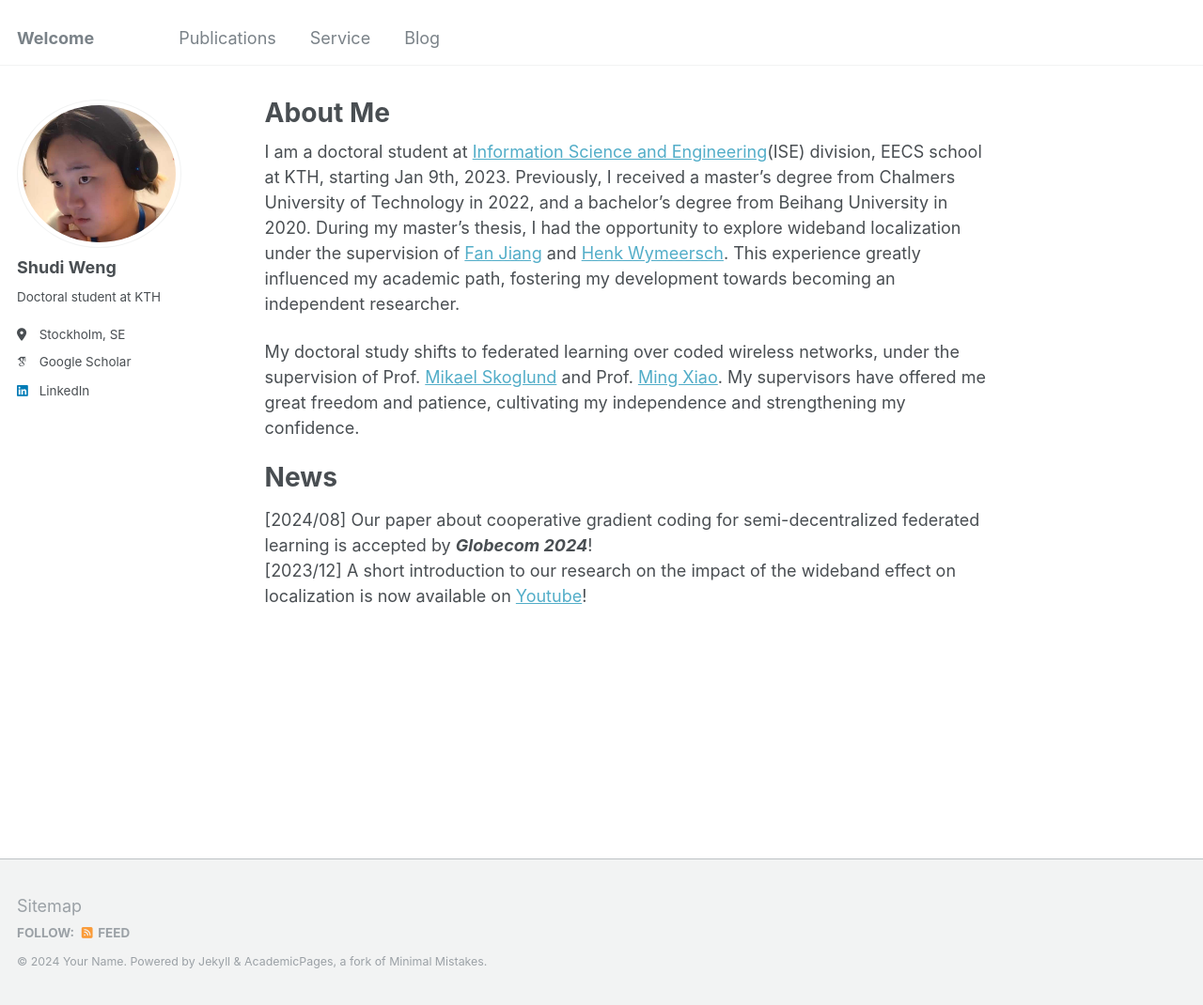
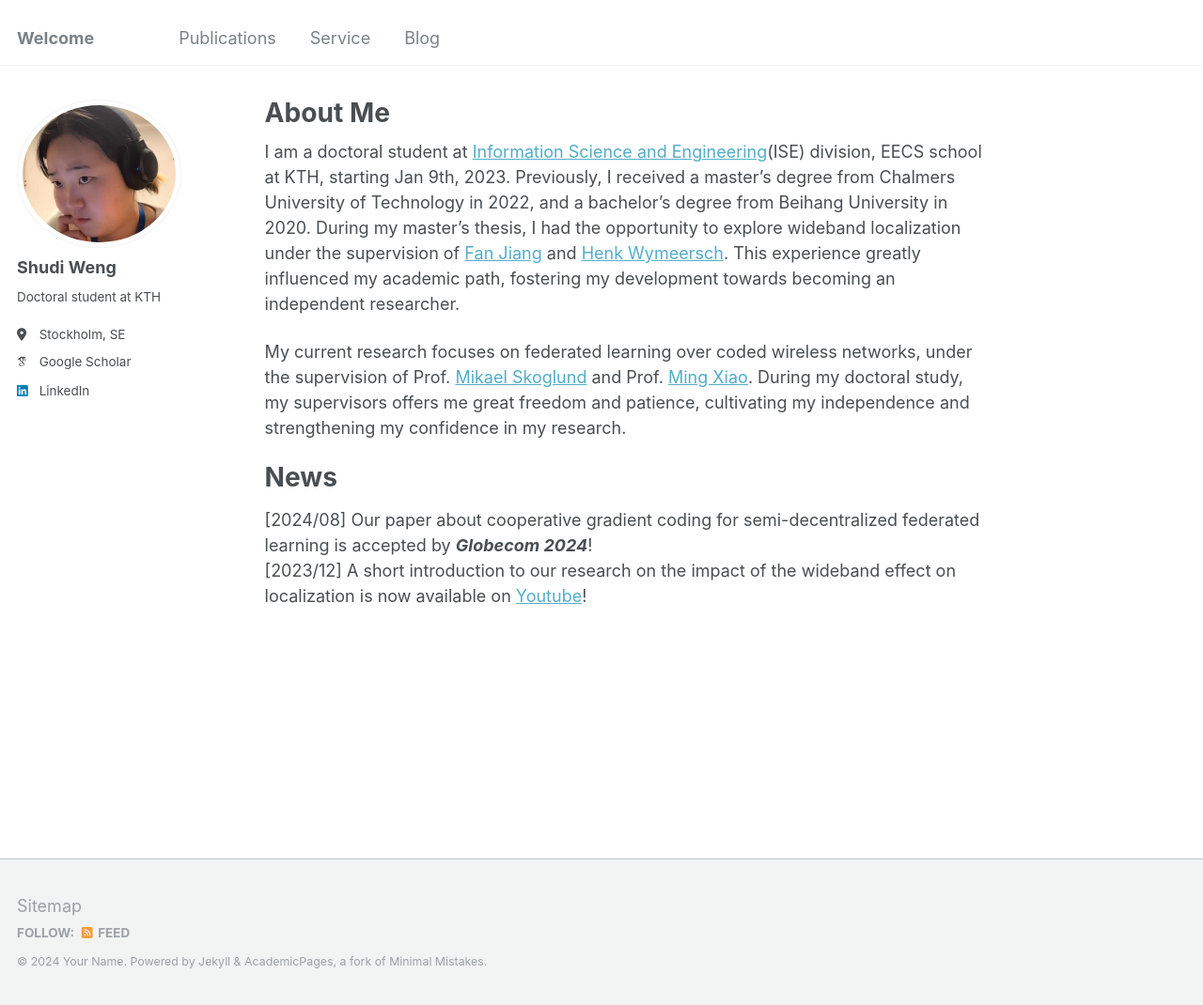
Before and after one commit to shudi3/shudiweng.github.io, a Jekyll site: the page built from _pages/about.md, in a window 1280 px wide and 1070 px high. Shown: the whole window at 94% size. Built offline with Jekyll 4.4.1, drawn with Linux system fonts in a browser that asks for light colours; some web fonts are replaced.

Commit message:
Update about.md

```diff
--- a/_pages/about.md
+++ b/_pages/about.md
@@ -10,7 +10,7 @@ redirect_from:
 
 I am a doctoral student at [Information Science and Engineering](https://www.kth.se/is/ise)(ISE) division, EECS school at KTH, starting Jan 9th, 2023. Previously, I received a master's degree from Chalmers University of Technology in 2022, and a bachelor's degree from Beihang University in 2020. During my master's thesis, I had the opportunity to explore wideband localization under the supervision of [Fan Jiang](https://scholar.google.com/citations?user=QxeHvlwAAAAJ&hl=en) and [Henk Wymeersch](https://sites.google.com/site/hwymeers/Home). This experience greatly influenced my academic path, fostering my development towards becoming an independent researcher.
 
-My doctoral study shifts to federated learning over coded wireless networks, under the supervision of Prof. [Mikael Skoglund](https://people.kth.se/~skoglund/) and Prof. [Ming Xiao](https://www.kth.se/profile/mingx). My supervisors have offered me great freedom and patience, cultivating my independence and strengthening my confidence.
+My current research focuses on federated learning over coded wireless networks, under the supervision of Prof. [Mikael Skoglund](https://people.kth.se/~skoglund/) and Prof. [Ming Xiao](https://www.kth.se/profile/mingx). During my doctoral study, my supervisors offers me great freedom and patience, cultivating my independence and strengthening my confidence in my research.
 
 News <br />
 ======
```
